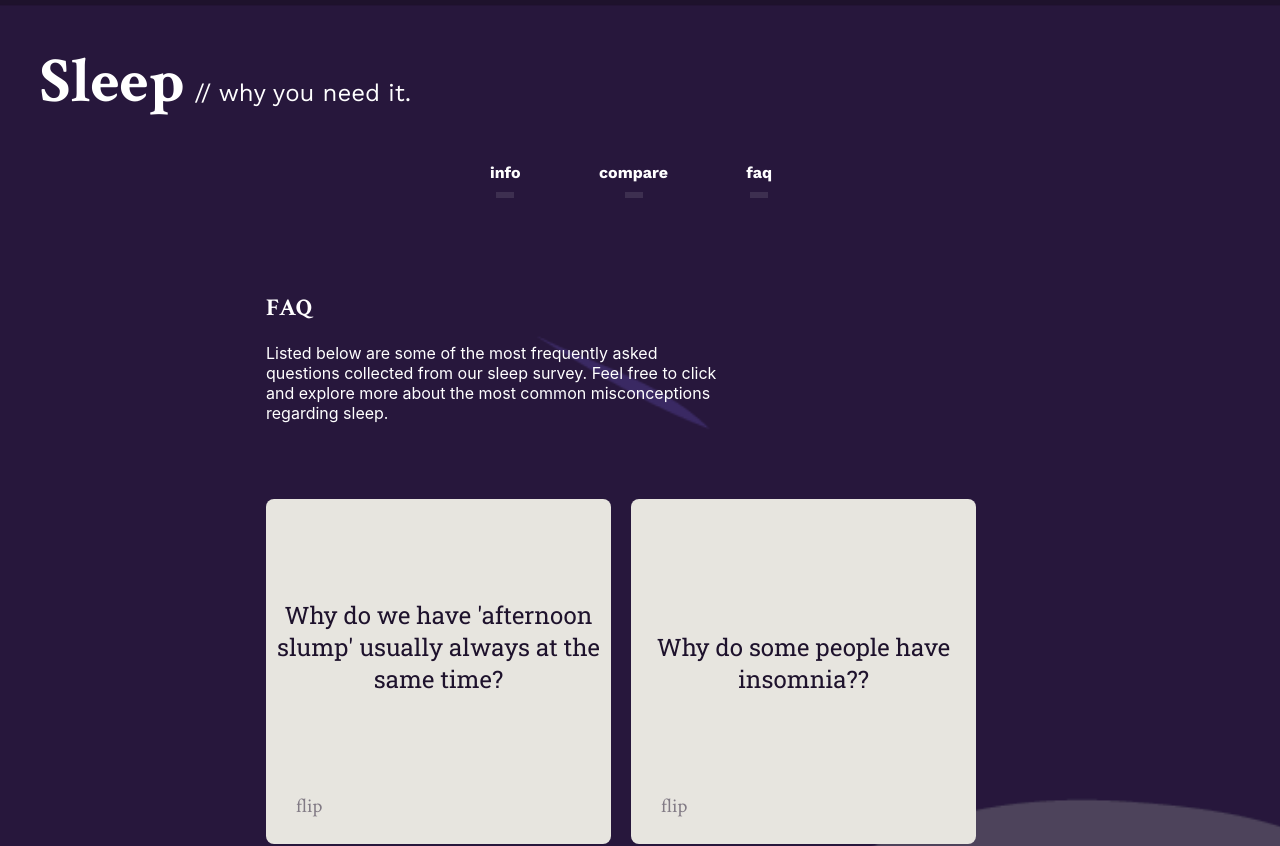
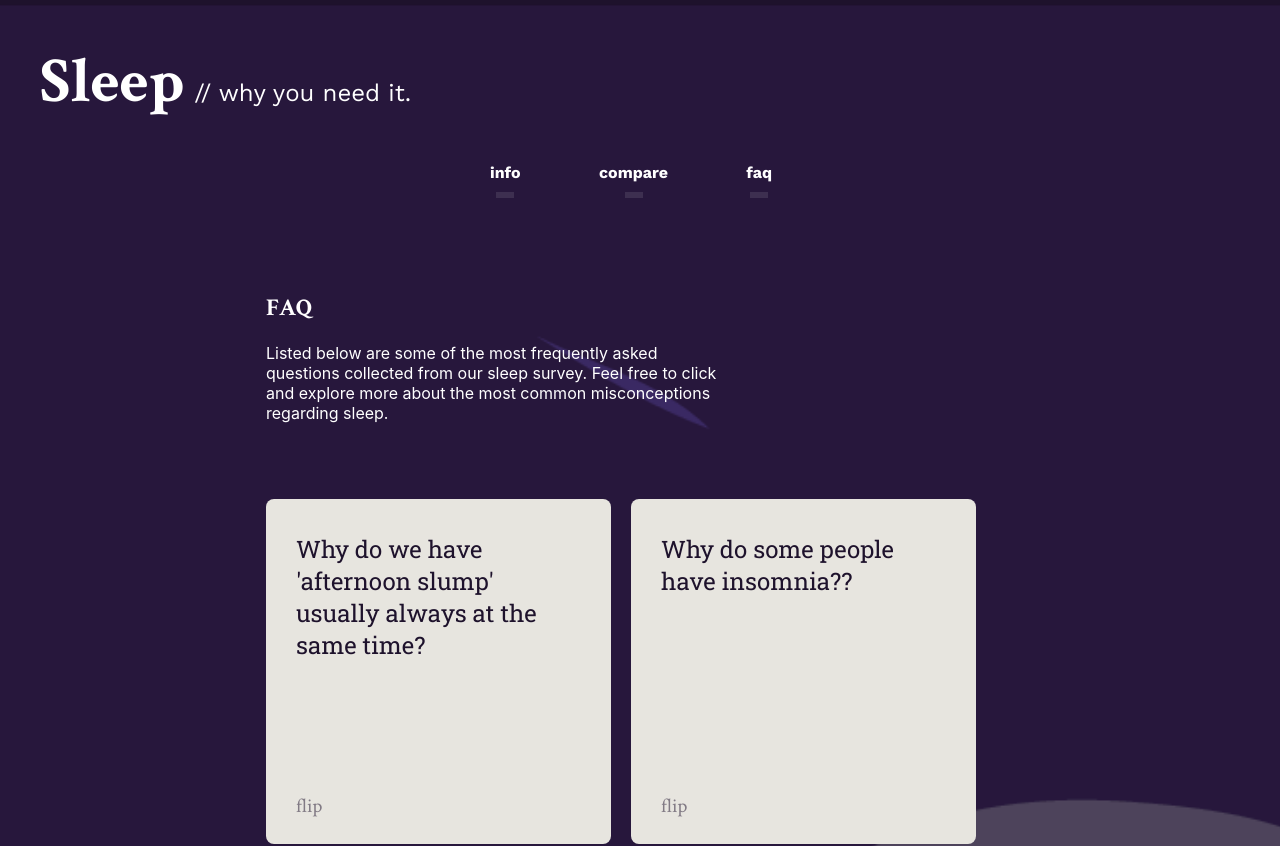
Before and after one commit to Justinzh1/sleep, a React (Create React App) app: page /faq in a window 1280 px wide. Shown: the top 846 px of the page. Built offline with nearby package versions, Linux system fonts and the light colour scheme.

Commit message:
fix scroll for faq cards

```diff
--- a/src/components/faq/faq.css
+++ b/src/components/faq/faq.css
@@ -32,11 +32,12 @@
 
 .faq-text {
 	position: relative;
-	top: 50%;
-	transform: translateY(-100%);
+	top: 0;
 	font-family: Roboto Slab;
-	overflow: scroll;
-	/*height: 325px;*/
+	overflow-y: scroll;
+	height: 225px;
+	padding: 0 20px;
+	text-align: left;
 }
 
 .faqs-container {
```
